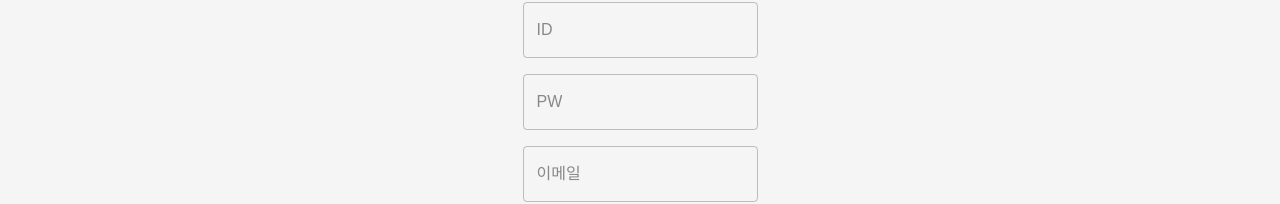
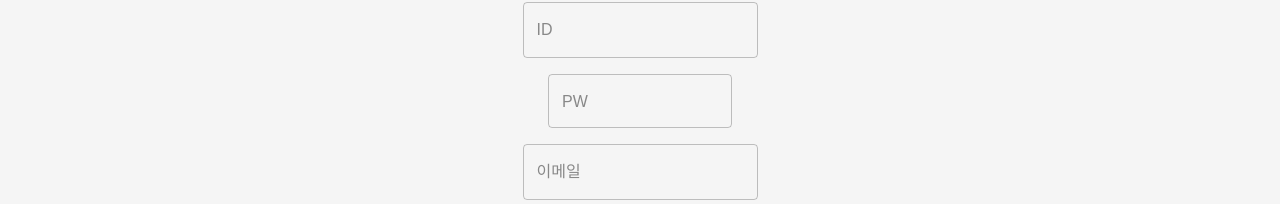
Before and after one commit to yzoo0112-byte/market_fe, a React (Vite) app: page /signup in a window 1280 px wide. Shown: the part 150-354 px from the top of the page. Built offline with nearby package versions, Linux system fonts and the light colour scheme; a web font is replaced by a local one.

Commit message:
로그인 비밀번호 오류 수정

```diff
--- a/src/pages/SignUpPage.tsx
+++ b/src/pages/SignUpPage.tsx
@@ -101,6 +101,10 @@ export default function SignUpPage() {
                 type="password"
                 value={user.password}
                 onChange={handleChange}
+                sx={{
+                    width: 184,
+                    '& .MuiInputBase-input': { fontFamily: 'Arial, sans-serif', fontSize: '0.9rem' }}
+                }
             />
             <TextField
                 label="이메일"
```
